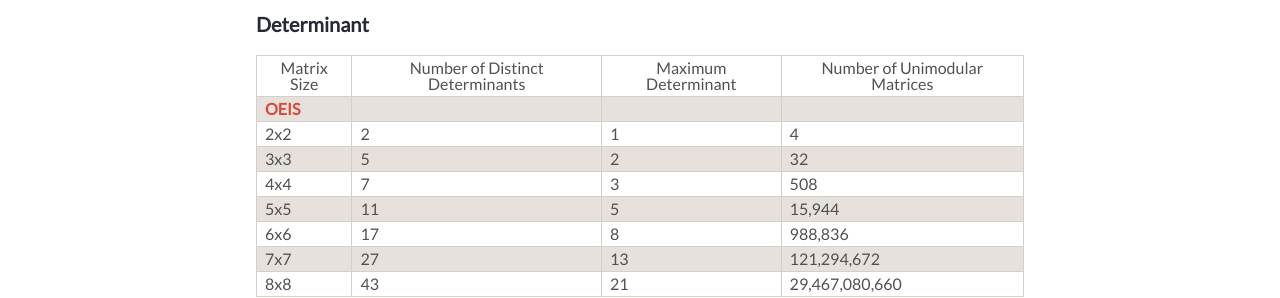
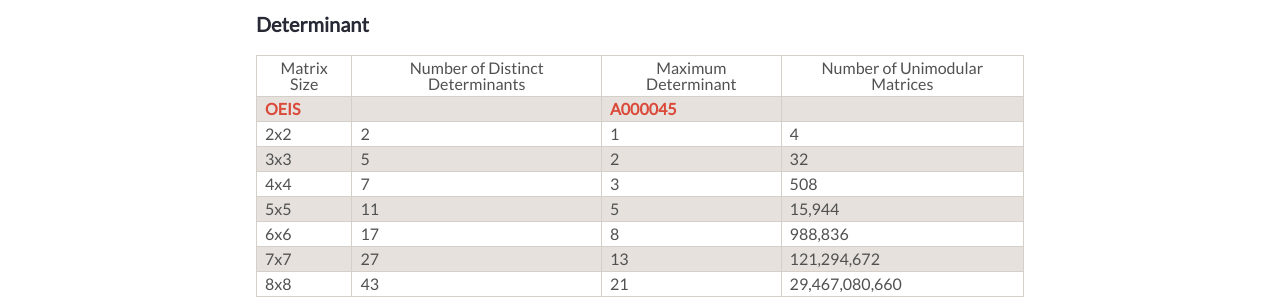
Before and after one commit to BohemianMatrices/BohemianMatrices, a Jekyll site: the page built from cpdb/upperhessenberg/uh_1_subdiag_0_1.md, in a window 1280 px wide and 900 px high, scrolled down 1972 px. Shown: the part 161-459 px from the top of the window. Built offline with Jekyll 4.4.1, drawn with Linux system fonts in a browser that asks for light colours; nearby versions of some CDN libraries.

Commit message:
Added OEIS sequence to maximum absolute determinant

```diff
--- a/cpdb/upperhessenberg/uh_1_subdiag_0_1.md
+++ b/cpdb/upperhessenberg/uh_1_subdiag_0_1.md
@@ -87,7 +87,7 @@ Download all properties: <a href="http://cpdb.bohemianmatrices.com/UpperHessenbe
 
 | Matrix Size | Number of Distinct Determinants | Maximum Determinant | Number of Unimodular Matrices |
 | --- | --- | --- | --- |
-| [__OEIS__](https://oeis.org/) | | | |
+| [__OEIS__](https://oeis.org/) | | [__A000045__](https://oeis.org/A000045) | |
 | 2x2 | 2 | 1 | 4 |
 | 3x3 | 5 | 2 | 32 |
 | 4x4 | 7 | 3 | 508 |
```
